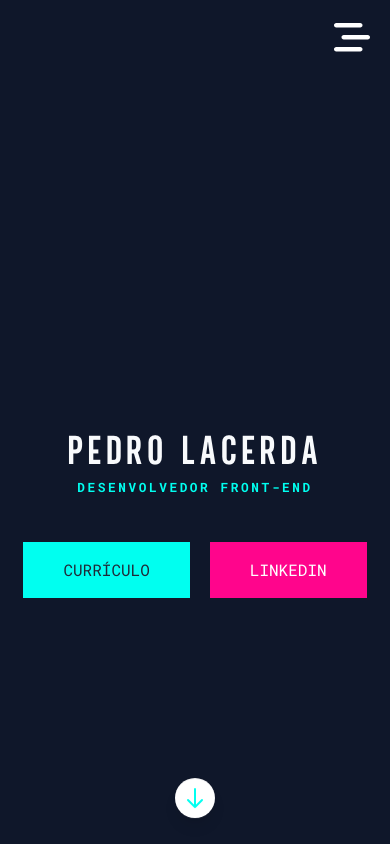
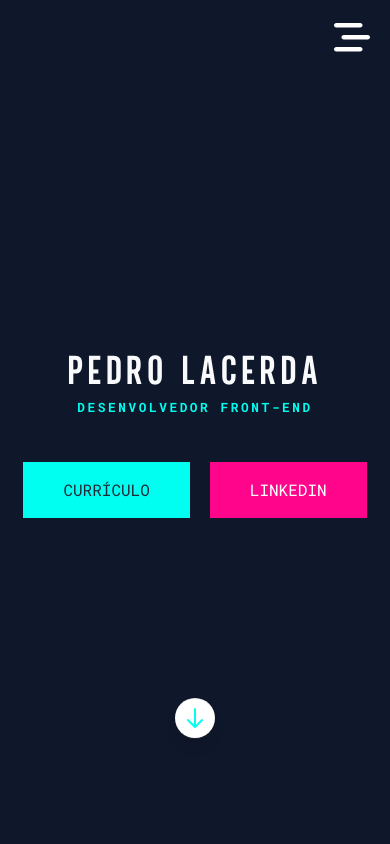
Before and after one commit to pedromakaveli/portfolio, a Vue app: page / in a window 390 px wide. Shown: the top 844 px of the page. Built offline with nearby package versions, Linux system fonts and the light colour scheme.

Commit message:
Adjust margin top on introSection

```diff
--- a/src/components/introSection.vue
+++ b/src/components/introSection.vue
@@ -1,6 +1,6 @@
 <template>
     <!-- Inicia a div de apresentação -->
-    <div class="mt-[80px] grid place-content-center place-items-center min-h-[100vh]">
+    <div class="md:mt-[80px] grid place-content-center place-items-center min-h-[100vh]">
         <h1
             class="text-center font-vancouver font-normal text-[2.50rem] lg:text-[5.2rem] sm:text-[3.5rem] text-slate-50 uppercase tracking-[.10em] font-bold">
             Pedro Lacerda
```
